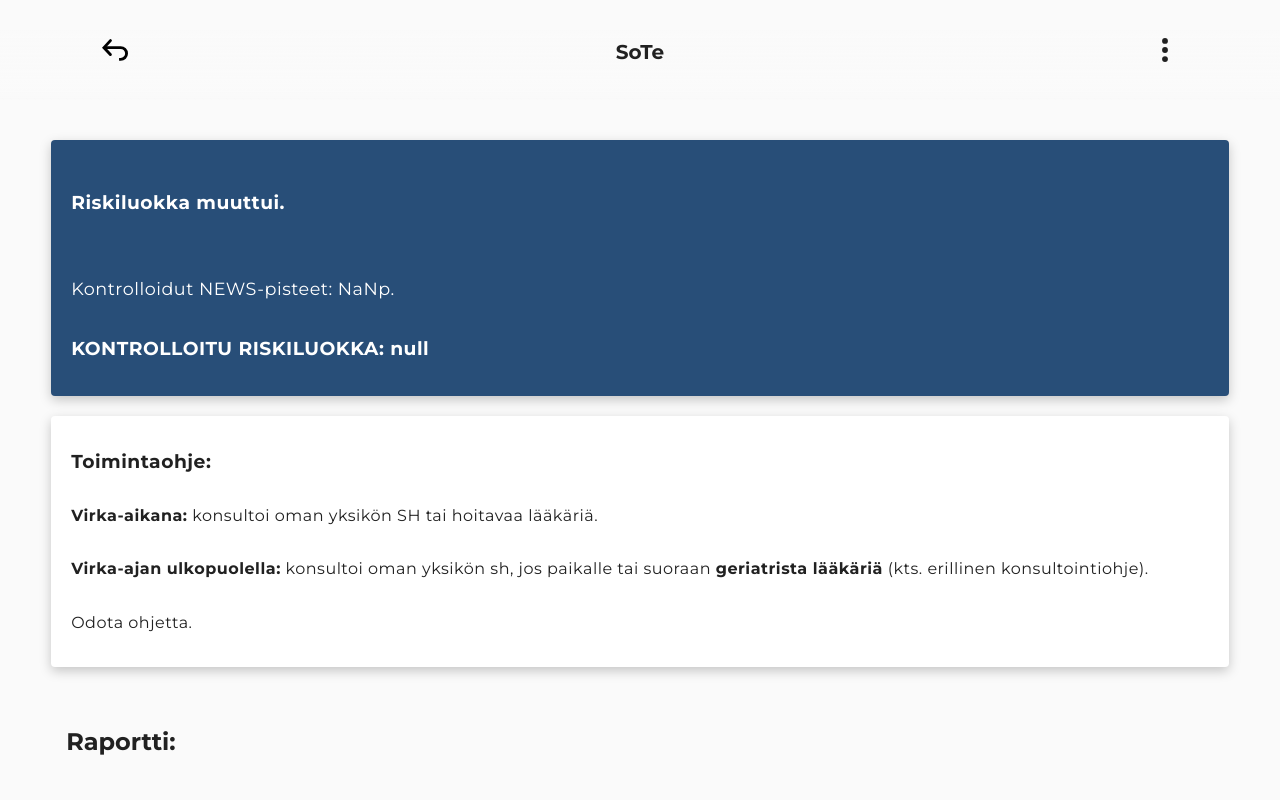
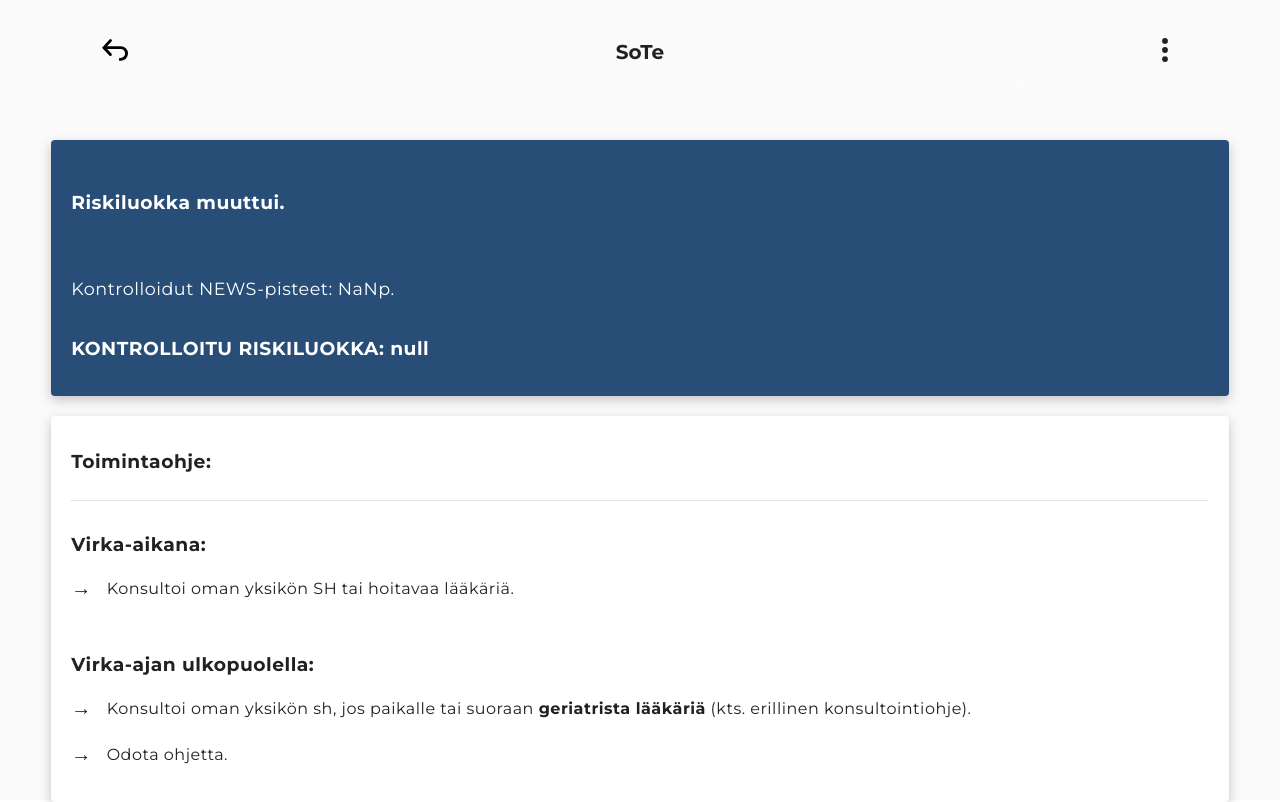
Before and after one commit to digitalents-helsinki/Sote-App, a React (Create React App) app: page /instructionPageTwo in a window 1280 px wide. Shown: the top 802 px of the page. Built offline with nearby package versions, Linux system fonts and the light colour scheme.

Commit message:
placeholders pdatedä

```diff
--- a/src/App.css
+++ b/src/App.css
@@ -917,8 +917,13 @@ html {
   box-shadow: 0 4px 12px rgba(0, 0, 0, 0.21);
 }
 
+.App .instruction-page .InstructionCard-second-container hr {
+  margin: 25px 0;
+  opacity: 0.25;
+}
+
 .App .instruction-page .InstructionCard-second-container p {
-  margin-top: 28px;
+  margin: 0 0 20px 0;
   font-weight: 200;
   padding: 0;
 }
--- a/src/App.scss
+++ b/src/App.scss
@@ -772,8 +772,13 @@ html {
       border-radius: 4px;
       box-shadow: 0 4px 12px rgba(0, 0, 0, 0.21);
 
+      hr {
+        margin: 25px 0;
+        opacity: 0.25;
+      }
+
       p {
-        margin-top: 28px;
+        margin: 0 0 20px 0;
         font-weight: 200;
         padding: 0;
       }
--- a/src/Components/Textarea.js
+++ b/src/Components/Textarea.js
@@ -2,9 +2,14 @@ import React from "react";
 
 // When implementing a Textarea component on any of the pages, pass in the State-Variables: "personData" and "setPersonData" to update the global personData variable as props. Also pass in a "name" prop to indicate what the key in the "personData" object should be.
 const Textarea = props => {
+  console.log(props.name);
   return (
     <div className="Textarea">
-      <p>Poikkeavia löydöksiä löytyi.</p>
+      <p>
+        {props.name === "Tajunta"
+          ? "Poikkeava käytös"
+          : "Poikkeavat löydökset."}
+      </p>
       <form>
         <textarea
           placeholder="Kirjoita tähän löydöksiäsi..."
--- a/src/InstructionComponents/InstructionCardSecond.js
+++ b/src/InstructionComponents/InstructionCardSecond.js
@@ -5,6 +5,7 @@ function InstructionCardSecond({ NEWSscoreTotal }) {
     return (
       <div className="InstructionCard-second-container">
         <h3>Toimintaohje:</h3>
+        <hr />
         <p>
           &rarr; <span>Soita 112.</span>
         </p>
@@ -15,10 +16,14 @@ function InstructionCardSecond({ NEWSscoreTotal }) {
     return (
       <div className="InstructionCard-second-container">
         <h3>Toimintaohje:</h3>
-        <p>
-          <span>Virka-aikana</span> konsultoi <span>välittömästi</span> oma
-          SH/lääkäri.
+        <hr />
+        <h3 style={{ marginTop: "30px" }}>Virka-aikana:</h3>
+        <div className="content">
+          <p style={{ fontSize: "20px" }}>&rarr;</p>
+          <p style={{ display: "inline", marginLeft: "15px" }}>
+            Konsultoi <span>välittömästi</span> oma SH/lääkäri.
           </p>
+        </div>
         <div className="content">
           <p style={{ fontSize: "20px" }}>&rarr;</p>
           <p style={{ display: "inline", marginLeft: "15px" }}>
@@ -32,30 +37,51 @@ function InstructionCardSecond({ NEWSscoreTotal }) {
             Jos konsultoit lääkäriä suoraan, hän ohjeistaa tilanteessa.
           </p>
         </div>
-        <p>
-          <span>Virka-ajan ulkopuolella,</span> jos oma SH ei paikalla voit
-          konsultoida oman alueesi päivystyspoliklinikan vuorovastaavaa tai{" "}
+        <h3 style={{ marginTop: "30px" }}>Virka-ajan ulkopuolella:</h3>
+        <div className="content">
+          <p style={{ fontSize: "20px" }}>&rarr;</p>
+          <p style={{ display: "inline", marginLeft: "15px" }}>
+            Jos oma SH ei paikalla voit konsultoida oman alueesi
+            päivystyspoliklinikan vuorovastaavaa tai{" "}
             <span>
               virka-ajan ulkopuolista lääkäriä ISBAR-raportointiohjeen mukaan.
             </span>
           </p>
-        <p>Odota ohjetta.</p>
+        </div>
+        <div className="content">
+          <p style={{ fontSize: "20px" }}>&rarr;</p>
+          <p style={{ display: "inline", marginLeft: "15px" }}>
+            Odota ohjetta.
+          </p>
+        </div>
       </div>
     );
   } else {
     return (
       <div className="InstructionCard-second-container">
         <h3>Toimintaohje:</h3>
-        <p>
-          <span>Virka-aikana:</span> konsultoi oman yksikön SH tai hoitavaa
-          lääkäriä.
+        <hr />
+        <h3 style={{ marginTop: "30px" }}>Virka-aikana:</h3>
+        <div className="content">
+          <p style={{ fontSize: "20px" }}>&rarr;</p>
+          <p style={{ display: "inline", marginLeft: "15px" }}>
+            Konsultoi oman yksikön SH tai hoitavaa lääkäriä.
           </p>
-        <p>
-          <span>Virka-ajan ulkopuolella:</span> konsultoi oman yksikön sh, jos
-          paikalle tai suoraan <span>geriatrista lääkäriä</span> (kts. erillinen
-          konsultointiohje).
+        </div>
+        <h3 style={{ marginTop: "30px" }}>Virka-ajan ulkopuolella:</h3>
+        <div className="content">
+          <p style={{ fontSize: "20px" }}>&rarr;</p>
+          <p style={{ display: "inline", marginLeft: "15px" }}>
+            Konsultoi oman yksikön sh, jos paikalle tai suoraan{" "}
+            <span>geriatrista lääkäriä</span> (kts. erillinen konsultointiohje).
           </p>
-        <p>Odota ohjetta.</p>
+        </div>
+        <div className="content">
+          <p style={{ fontSize: "20px" }}>&rarr;</p>
+          <p style={{ display: "inline", marginLeft: "15px" }}>
+            Odota ohjetta.
+          </p>
+        </div>
       </div>
     );
   }
```
Also changed, not shown: 1 other file (tests, documents, lock files or other folders). Lines whose indentation alone changed are shown as unchanged.
